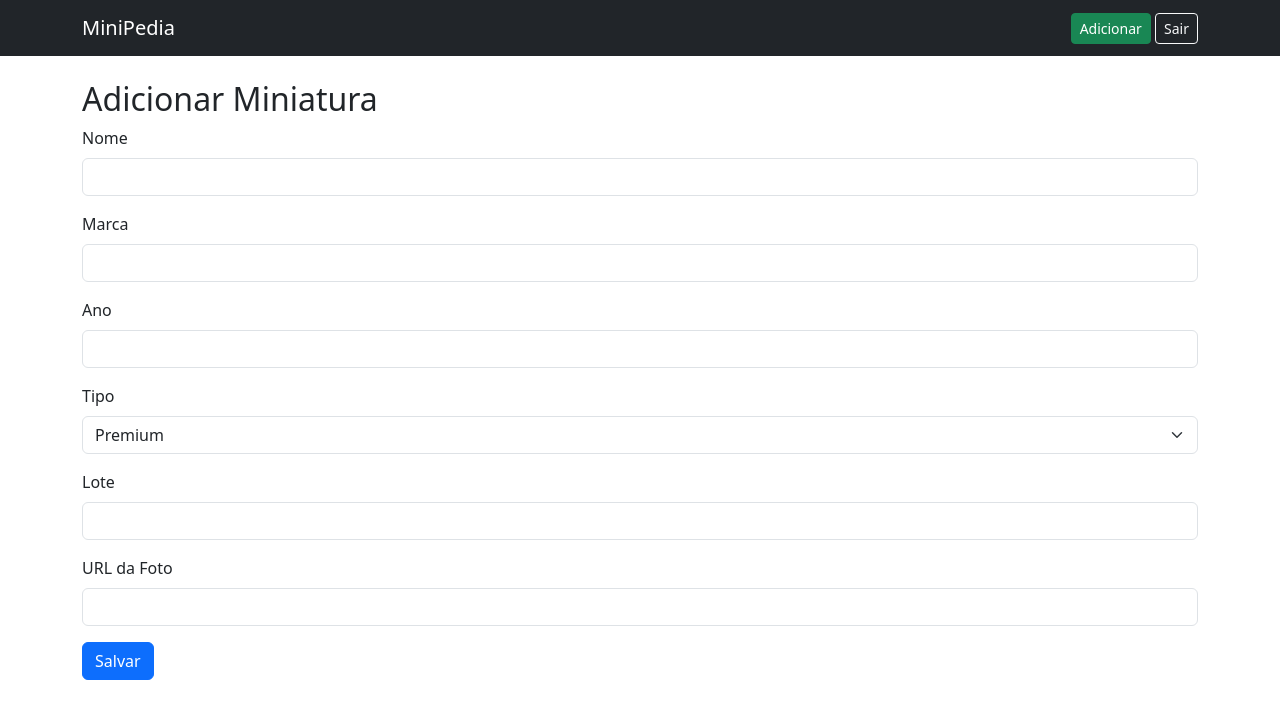
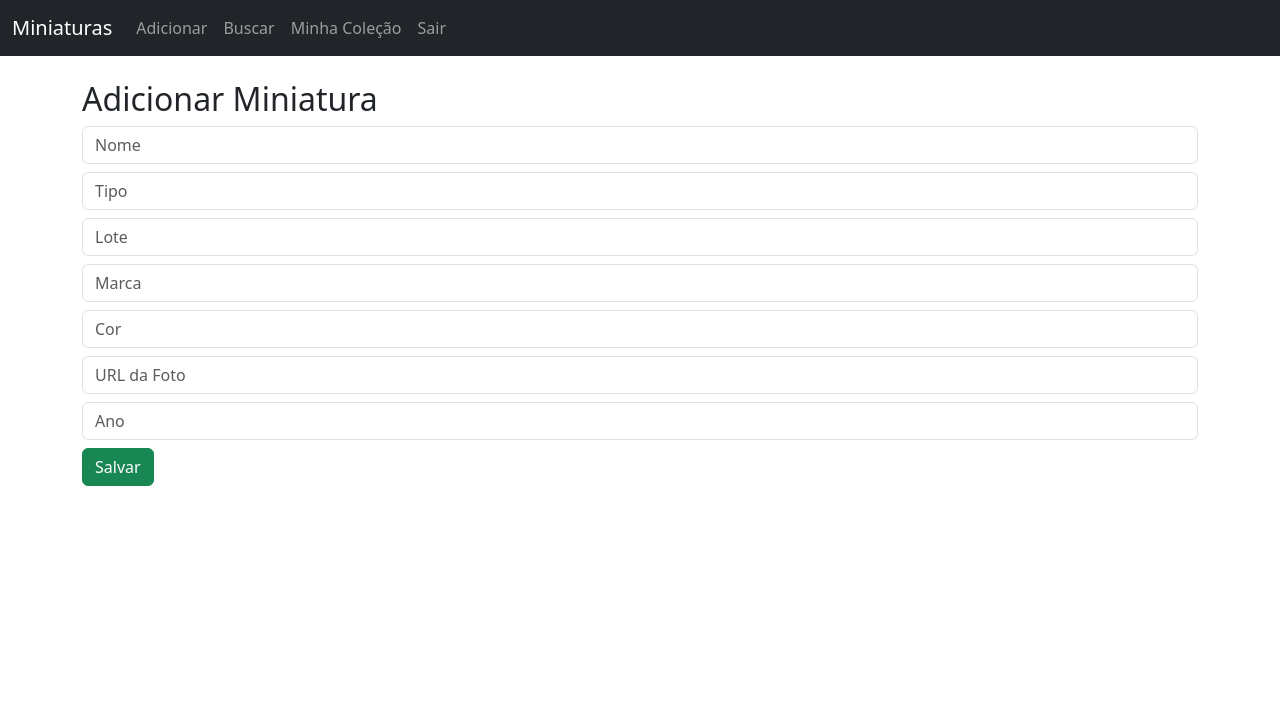
Before and after one commit to everaldodisco/minipedia, a Flask app: page /adicionar in a window 1280 px wide. Shown: the top 719 px of the page. Run offline with Flask 3, Linux system fonts and the light colour scheme; a user stored in the database is signed in.

Commit message:
Atualização com nova estrutura templates e static

```diff
--- a/app.py
+++ b/app.py
@@ -13,13 +13,19 @@ db = SQLAlchemy(app)
 login_manager = LoginManager(app)
 login_manager.login_view = "login"
 
-# Modelos
+# Tabela associativa para coleção
+colecao_table = db.Table('colecao',
+    db.Column('user_id', db.Integer, db.ForeignKey('user.id')),
+    db.Column('miniatura_id', db.Integer, db.ForeignKey('miniatura.id'))
+)
+
 class User(UserMixin, db.Model):
     id = db.Column(db.Integer, primary_key=True)
     name = db.Column(db.String(150))
     email = db.Column(db.String(150), unique=True)
     password = db.Column(db.String(150))
     role = db.Column(db.String(50), default="user")
+    colecao = db.relationship('Miniatura', secondary=colecao_table, backref='colecionadores')
 
     def set_password(self, password):
         self.password = generate_password_hash(password)
@@ -30,11 +36,12 @@ class User(UserMixin, db.Model):
 class Miniatura(db.Model):
     id = db.Column(db.Integer, primary_key=True)
     nome = db.Column(db.String(150))
-    marca = db.Column(db.String(150))
-    ano = db.Column(db.Integer)
     tipo = db.Column(db.String(50))
     lote = db.Column(db.String(50))
-    foto_url = db.Column(db.String(300))
+    marca = db.Column(db.String(100))
+    cor = db.Column(db.String(50))
+    foto = db.Column(db.String(250))
+    ano = db.Column(db.Integer)
     usuario_id = db.Column(db.Integer, db.ForeignKey('user.id'))
 
 @login_manager.user_loader
@@ -50,7 +57,6 @@ with app.app_context():
         db.session.add(admin)
         db.session.commit()
 
-# Rotas
 @app.route("/", methods=["GET", "HEAD"])
 def index():
     miniaturas = Miniatura.query.all()
@@ -97,22 +103,46 @@ def logout():
 def adicionar():
     if request.method == "POST":
         nome = request.form["nome"]
-        marca = request.form["marca"]
-        ano = request.form["ano"]
         tipo = request.form["tipo"]
         lote = request.form["lote"]
-        foto_url = request.form["foto_url"]
+        marca = request.form["marca"]
+        cor = request.form["cor"]
+        foto = request.form["foto"]
+        ano = request.form["ano"]
 
-        nova = Miniatura(
-            nome=nome, marca=marca, ano=ano, tipo=tipo, lote=lote,
-            foto_url=foto_url, usuario_id=current_user.id
-        )
+        nova = Miniatura(nome=nome, tipo=tipo, lote=lote, marca=marca, cor=cor, foto=foto, ano=ano, usuario_id=current_user.id)
         db.session.add(nova)
         db.session.commit()
         flash("Miniatura adicionada com sucesso!", "success")
         return redirect(url_for("index"))
     return render_template("adicionar.html")
 
+@app.route("/buscar", methods=["GET", "POST"])
+@login_required
+def buscar():
+    resultados = []
+    if request.method == "POST":
+        termo = request.form["termo"]
+        resultados = Miniatura.query.filter(Miniatura.nome.contains(termo)).all()
+    return render_template("buscar.html", resultados=resultados)
+
+@app.route("/adicionar_colecao/<int:miniatura_id>")
+@login_required
+def adicionar_colecao(miniatura_id):
+    miniatura = Miniatura.query.get_or_404(miniatura_id)
+    if miniatura not in current_user.colecao:
+        current_user.colecao.append(miniatura)
+        db.session.commit()
+        flash("Miniatura adicionada à sua coleção!", "success")
+    else:
+        flash("Essa miniatura já está na sua coleção!", "warning")
+    return redirect(url_for("minha_colecao"))
+
+@app.route("/minha_colecao")
+@login_required
+def minha_colecao():
+    return render_template("colecao.html", colecao=current_user.colecao)
+
 if __name__ == "__main__":
     from waitress import serve
     port = int(os.environ.get("PORT", 5000))
--- a/templates/adicionar.html
+++ b/templates/adicionar.html
@@ -2,35 +2,13 @@
 {% block content %}
 <h2>Adicionar Miniatura</h2>
 <form method="POST">
-  <div class="mb-3">
-    <label class="form-label">Nome</label>
-    <input type="text" name="nome" class="form-control" required>
-  </div>
-  <div class="mb-3">
-    <label class="form-label">Marca</label>
-    <input type="text" name="marca" class="form-control" required>
-  </div>
-  <div class="mb-3">
-    <label class="form-label">Ano</label>
-    <input type="number" name="ano" class="form-control" required>
-  </div>
-  <div class="mb-3">
-    <label class="form-label">Tipo</label>
-    <select name="tipo" class="form-select" required>
-      <option value="Premium">Premium</option>
-      <option value="Mainline">Mainline</option>
-      <option value="STH">STH</option>
-      <option value="Outros">Outros</option>
-    </select>
-  </div>
-  <div class="mb-3">
-    <label class="form-label">Lote</label>
-    <input type="text" name="lote" class="form-control">
-  </div>
-  <div class="mb-3">
-    <label class="form-label">URL da Foto</label>
-    <input type="url" name="foto_url" class="form-control">
-  </div>
-  <button type="submit" class="btn btn-primary">Salvar</button>
+  <input type="text" name="nome" placeholder="Nome" class="form-control mb-2" required>
+  <input type="text" name="tipo" placeholder="Tipo" class="form-control mb-2" required>
+  <input type="text" name="lote" placeholder="Lote" class="form-control mb-2">
+  <input type="text" name="marca" placeholder="Marca" class="form-control mb-2">
+  <input type="text" name="cor" placeholder="Cor" class="form-control mb-2">
+  <input type="text" name="foto" placeholder="URL da Foto" class="form-control mb-2">
+  <input type="number" name="ano" placeholder="Ano" class="form-control mb-2">
+  <button class="btn btn-success">Salvar</button>
 </form>
 {% endblock %}
--- a/templates/base.html
+++ b/templates/base.html
@@ -1,23 +1,27 @@
 <!doctype html>
-<html lang="pt-BR">
+<html lang="pt-br">
 <head>
     <meta charset="utf-8">
     <meta name="viewport" content="width=device-width, initial-scale=1">
-    <title>MiniPedia</title>
+    <title>Miniaturas</title>
     <link href="https://cdn.jsdelivr.net/npm/bootstrap@5.3.0/dist/css/bootstrap.min.css" rel="stylesheet">
 </head>
 <body>
 <nav class="navbar navbar-expand-lg navbar-dark bg-dark mb-4">
-      <div class="container">
-        <a class="navbar-brand" href="{{ url_for('index') }}">MiniPedia</a>
-        <div>
+  <div class="container-fluid">
+    <a class="navbar-brand" href="{{ url_for('index') }}">Miniaturas</a>
+    <div class="collapse navbar-collapse">
+      <ul class="navbar-nav me-auto">
         {% if current_user.is_authenticated %}
-            <a href="{{ url_for('adicionar') }}" class="btn btn-success btn-sm">Adicionar</a>
-            <a href="{{ url_for('logout') }}" class="btn btn-outline-light btn-sm">Sair</a>
+          <li class="nav-item"><a class="nav-link" href="{{ url_for('adicionar') }}">Adicionar</a></li>
+          <li class="nav-item"><a class="nav-link" href="{{ url_for('buscar') }}">Buscar</a></li>
+          <li class="nav-item"><a class="nav-link" href="{{ url_for('minha_colecao') }}">Minha Coleção</a></li>
+          <li class="nav-item"><a class="nav-link" href="{{ url_for('logout') }}">Sair</a></li>
         {% else %}
-            <a href="{{ url_for('login') }}" class="btn btn-outline-light btn-sm">Entrar</a>
-            <a href="{{ url_for('register') }}" class="btn btn-warning btn-sm">Registrar</a>
+          <li class="nav-item"><a class="nav-link" href="{{ url_for('login') }}">Entrar</a></li>
+          <li class="nav-item"><a class="nav-link" href="{{ url_for('register') }}">Registrar</a></li>
         {% endif %}
+      </ul>
     </div>
   </div>
 </nav>
```
Also changed, not shown: templates/buscar.html (added, +22 -0 lines), templates/colecao.html (added, +18 -0 lines), templates/index.html (+4 -6 lines), templates/login.html (+3 -9 lines), templates/register.html (+5 -14 lines). Lines whose indentation alone changed are shown as unchanged.
